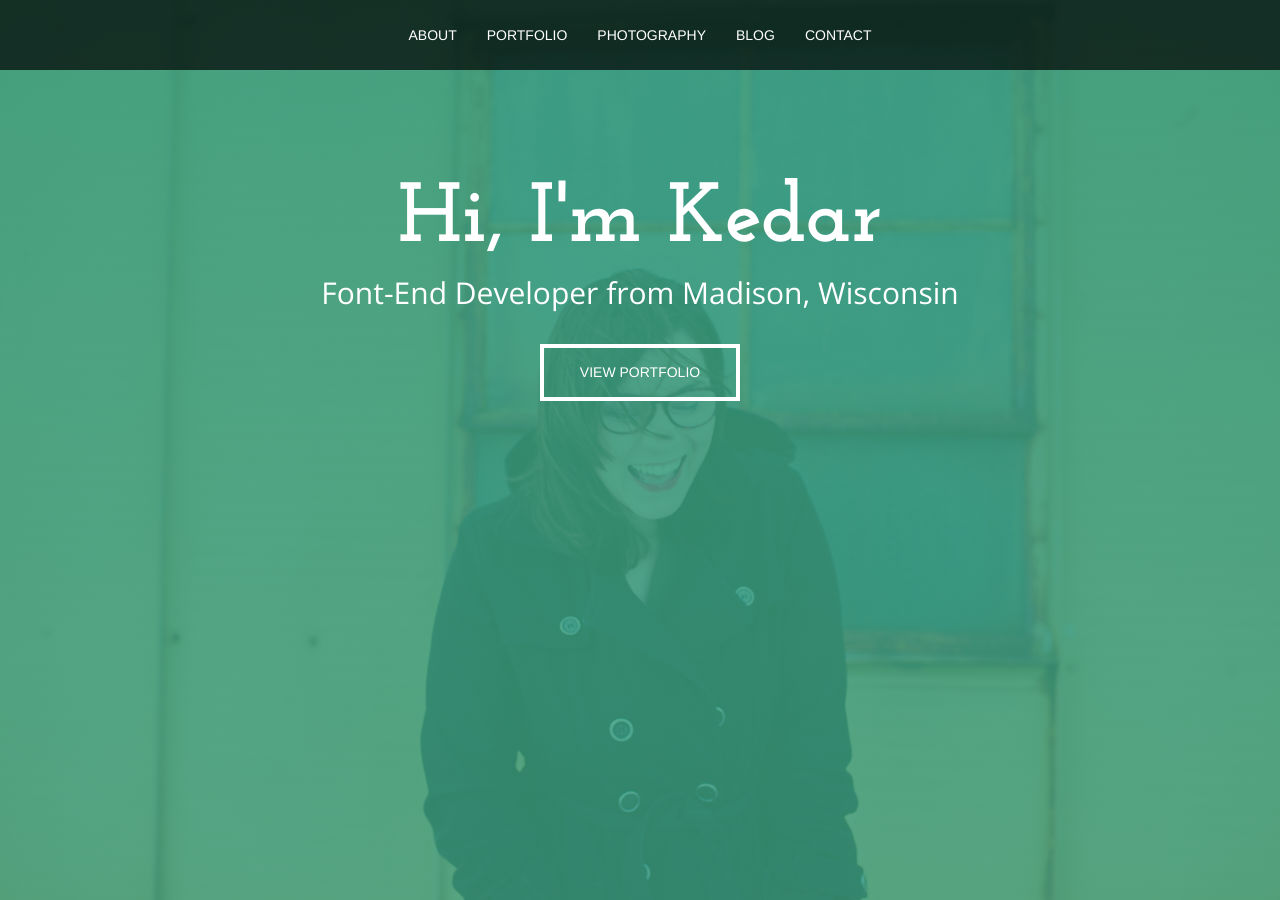
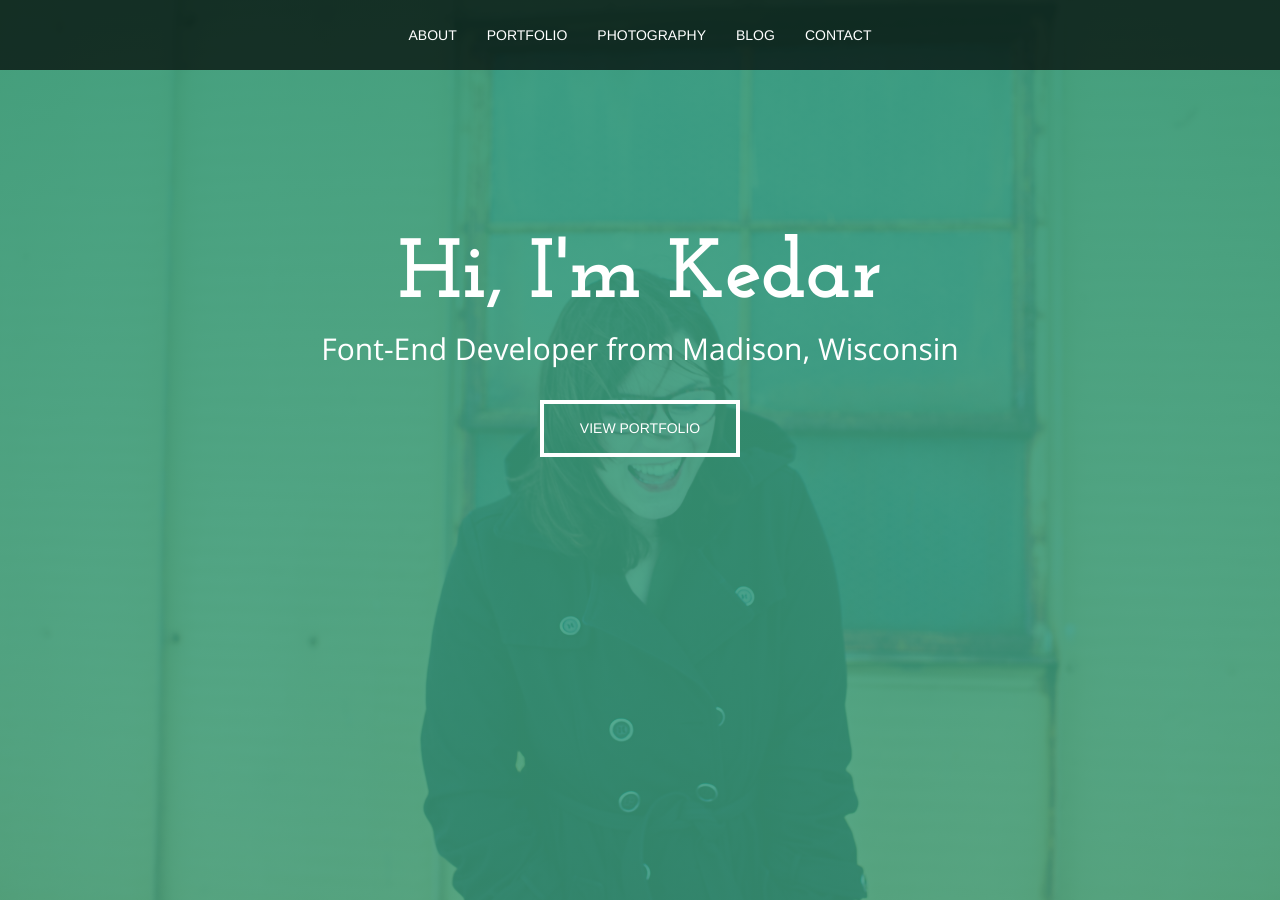
Before and after one commit to kedarjoyner/thinkful-portfolio, a Jekyll site: the page built from index.html, in a window 1280 px wide and 900 px high. Built offline with Jekyll 4.4.1, drawn with Linux system fonts in a browser that asks for light colours; nearby versions of some CDN libraries.

Commit message:
fix margins

```diff
--- a/_includes/about.html
+++ b/_includes/about.html
@@ -1,6 +1,6 @@
 <!-- about me -->
 <section class="about-me page-style" id="about">
-    <div class="container-fluid">
+    <div class="container-fluid interests-container">
         <div class="row">
           <div class="col-lg-12 text-center">
             <h1>Who I Am</h1>
@@ -27,11 +27,11 @@
 <!-- What I'm Doing section -->
 
 <section class="interests page-style">
-  <div class="container-fluid">
+  <div class="container-fluid interests-container">
     <div class="row">
+      <div class="line"></div>
       <div class="col-lg-12 text-center">
-        <div class="line"></div>
-        <h1>What I'm Doing</h1>
+        <h1 class="header-style">What I'm Doing</h1>
       </div>
     </div>
 
--- a/_includes/contact.html
+++ b/_includes/contact.html
@@ -2,6 +2,7 @@
 <section id="contact" class="contact-me page-style">
   <div class="container-fluid form-container">
     <div class="row">
+      <div class="line"></div>
         <div class="col-lg-12 text-center">
             <h1>Contact</h1>
         </div>
@@ -18,7 +19,7 @@
             <input class="form-control input-style" id="email" name="_replyto" placeholder="Email" type="email" required />
           </div>
         </div>
-        <textarea class="form-control input-style text-area-style" id="message" name="message" placeholder="Hey Kedar! You're awesome. Let's be friends?" rows="5"></textarea>
+        <textarea class="form-control input-style text-area-style" id="message" name="message" placeholder="Hey Kedar! Let's be friends." rows="5"></textarea>
         <br />
         <div class="row">
           <div class="col-md-12 col-xs-12 form-group">
--- a/_sass/_about.scss
+++ b/_sass/_about.scss
@@ -8,7 +8,6 @@
   }
   .bio {
     margin-top: 40px;
-    margin-bottom: 40px;
   }
 }
 
@@ -16,19 +15,15 @@
       #center {
         text-align: center;
       }
+      .header-style {
+       margin-top: 30px;
+       margin-bottom: 20px;
+      }
+
       .interests-text {
-        margin-top: 20px;
         margin-bottom: 20px;
       }
-      .line {
-        margin: 0 auto;
-        margin-top: 50px;
-        margin-bottom: 40px;
-        width: 80px;
-        height: 4px;
-        background-color: $teal;
-      }
-    .icon-container {
+    .icons-container {
       margin-top: 30px;
       padding: 0 80px;
     }
--- a/_sass/_contact.scss
+++ b/_sass/_contact.scss
@@ -1,5 +1,4 @@
 .contact-me {
-  padding-top: 25px;
 
   .form-container {
     width: 80%;
--- a/_sass/_header.scss
+++ b/_sass/_header.scss
@@ -13,7 +13,7 @@
    background-repeat: no-repeat;
    background-position: center center;
    .header-content {
-     padding: 11em 0;
+     padding: 15em 0;
      margin: 0 auto;
      text-align: center;
       & > h1 {
@@ -32,10 +32,10 @@
 @media screen and (max-width: 570px) {
   .hero-img .header-content {
     & > h1 {
-      font-size: 4.0em;
+      font-size: 3.6em;
     }
     & > h2 {
-    font-size: 1.2em;
+    font-size: 1em;
     }
   }
 }
--- a/_sass/_pages.scss
+++ b/_sass/_pages.scss
@@ -1,3 +1,5 @@
+
+// general page style
 
 .page-style {
   margin-top: $section-margin-top;
@@ -6,6 +8,18 @@
   width: 100%;
 }
 
+// every other page has light-grey background
+
 .page-style:nth-of-type(2n) {
   background: $light-grey;
 }
+
+// line style
+
+.line {
+  margin: 0 auto;
+  margin-top: 40px;
+  width: 80px;
+  height: 3px;
+  background-color: $teal;
+}
```
